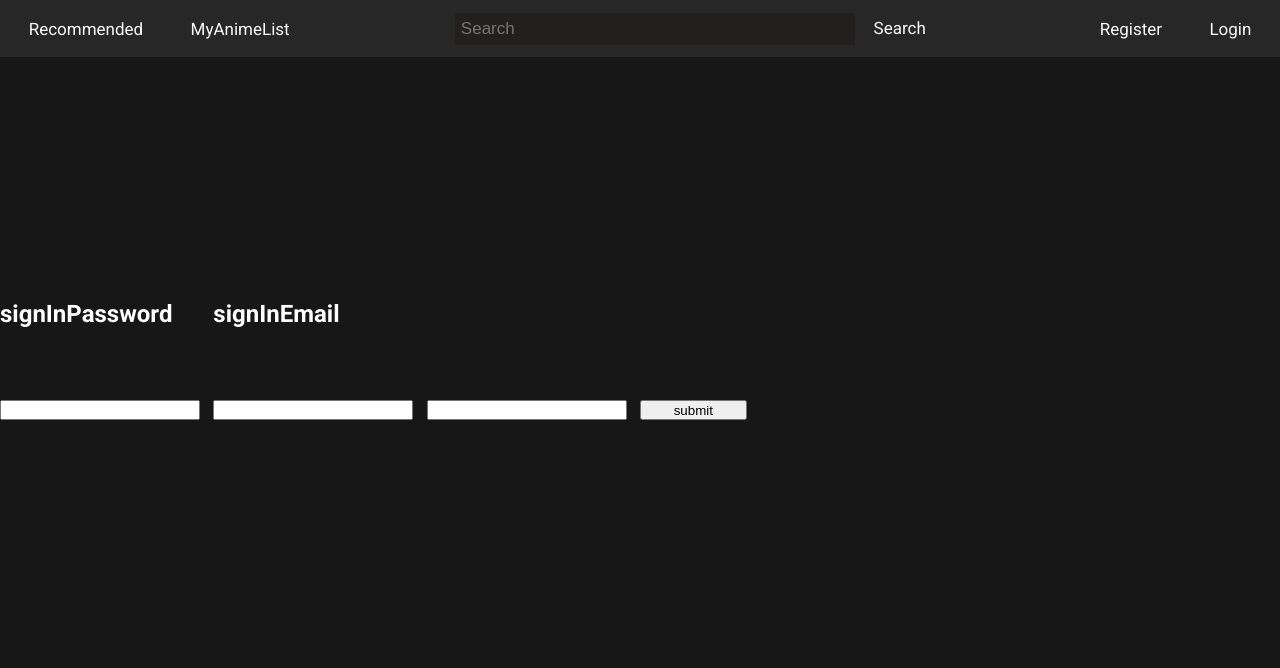
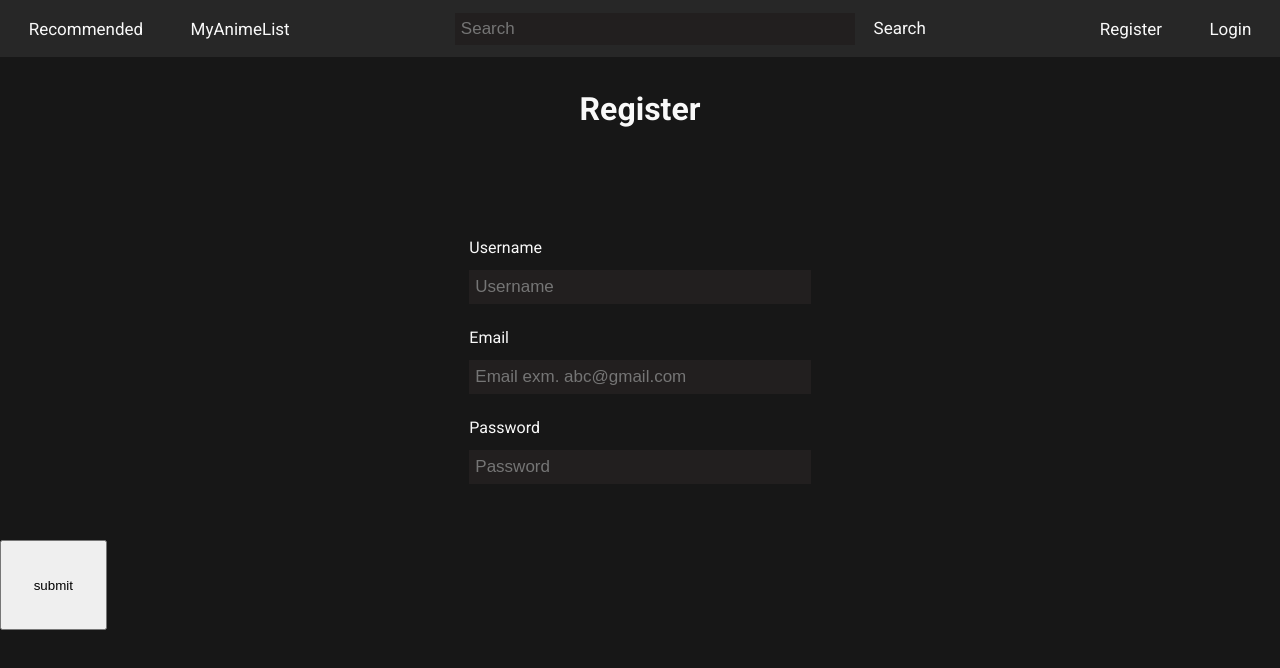
Before and after one commit to SvenRehm/Anime-Api-Practice-Project, a React (Create React App) app: page /Register in a window 1280 px wide. Shown: the top 668 px of the page. Built offline with nearby package versions, Linux system fonts and the light colour scheme.

Commit message:
fixed bugs with register and animelist

```diff
--- a/src/App.js
+++ b/src/App.js
@@ -12,10 +12,11 @@ import SingleMoreInfo from "./Components/SingleMoreInfo/SingleMoreInfo"
 import MyAnimeList from "./Components/MyAnimeList/MyAnimeList"
 import Login from "./Components/Login/Login"
 import Register from "./Components/Register/Register"
-
+import {Logout} from "./Components/Login/actions/Login"
 import { Router, Route } from "react-router-dom"
 import ScrollToTop from "./Components/ScrollToTop/ScrollToTop"
 import { ThemeProvider, createGlobalStyle } from "styled-components"
+
 
 // import AuthenticatedComponent from "./Components/AuthenticatedComponent/AuthenticatedComponent"
 import Auth from "./Components/AuthenticatedComponent/Auth"
@@ -28,14 +29,16 @@ const mapStateToProps = state => {
     search: state.changeSearchField.search,
     filteredAnime: state.requestSearchedAnime.filteredAnime,
     isPending: state.requestSearchedAnime.isPending,
-    error: state.requestSearchedAnime.error
+    error: state.requestSearchedAnime.error,
+    loggedIn: state.Login.LoggedIn
   }
 }
 
 const mapDispatchToProps = dispatch => {
   return {
     onSearchChange: event => dispatch(changeSearchField(event.target.value)),
-    onRequestSearchedAnime: query => dispatch(requestSearchedAnime(query))
+    onRequestSearchedAnime: query => dispatch(requestSearchedAnime(query)),
+    onLogout: () => dispatch(Logout())
   }
 }
 const themeblack = {
@@ -60,7 +63,9 @@ class App extends Component {
       filteredAnime,
       onRequestSearchedAnime,
       onSearchChange,
-      search
+      search,
+      loggedIn,
+      onLogout
     } = this.props
 
     return (
@@ -71,6 +76,8 @@ class App extends Component {
               <GlobalStyle />
               <Navigation
                 onSearchChange={onSearchChange}
+                loggedIn={loggedIn}
+                onLogout={()=>onLogout()}
                 onRequestSearchedAnime={() => onRequestSearchedAnime(search)}
                 search={search}
               />
--- a/src/Components/Categorys/actions/requestCategoryLinks.js
+++ b/src/Components/Categorys/actions/requestCategoryLinks.js
@@ -22,7 +22,7 @@ export const requestCategoryLinks = () => dispatch => {
         type: REQUEST_CATEGORY_LINKS_SUCCESS,
         payload: animeCategoryLinks
       })
-      //CALLING CATION THAT USES THE LINKS
+      //CALLING ACTION THAT USES THE LINKS
       dispatch(requestCategorys(animeCategoryLinks))
     })
 
--- a/src/Components/Login/Login.js
+++ b/src/Components/Login/Login.js
@@ -5,7 +5,8 @@ import styled from "styled-components"
 import {
   changePasswordField,
   changeEmailField,
-  submitLogin
+  submitLogin,
+
 } from "./actions/Login"
 
 const mapStateToProps = state => {
--- a/src/Components/Login/actions/Login.js
+++ b/src/Components/Login/actions/Login.js
@@ -1,6 +1,5 @@
 import { history } from "../../../App"
 import axios from "axios"
-
 
 export const changePasswordField = text => {
   return {
@@ -34,32 +33,14 @@ export const submitLogin = (loginEmail, loginPassword) => dispatch => {
     .then(res => {
       dispatch({
         type: "SUBMIT_LOGIN",
-        token: res.data
+        payload: res.data
       })
+      dispatch(Authenticate(res.data))
       localStorage.setItem("cool-jwt", res.data)
       history.push("/")
     })
 }
-
-export const loginAddToPlaylist = (id, animeid) => dispatch => {
-  fetch("http://localhost:5000/addplaylist", {
-    method: "put",
-    headers: { "Content-Type": "application/json" },
-    body: JSON.stringify({
-      id: id,
-      animeid: animeid
-    })
-  })
-    .then(response => response.json())
-    .then(animeid => {
-      dispatch({
-        type: "LOGIN_ADD_TO_PLAYLIST",
-        payload: animeid
-      })
-    })
-}
-
-export const Authenticate = (jwt) => dispatch => {
+export const Authenticate = jwt => dispatch => {
   axios
     .get("http://localhost:5000/getUser", {
       headers: { Authorization: `Bearer ${jwt}` }
@@ -75,3 +56,43 @@ export const Authenticate = (jwt) => dispatch => {
       history.push("/Login")
     })
 }
+// export const loginAddToPlaylist = (id, animeid) => dispatch => {
+//   fetch("http://localhost:5000/addplaylist", {
+//     method: "put",
+//     headers: { "Content-Type": "application/json" },
+//     body: JSON.stringify({
+//       id: id,
+//       animeid: animeid
+//     })
+//   })
+//     .then(response => response.json())
+//     .then(animeid => {
+//       dispatch({
+//         type: "LOGIN_ADD_TO_PLAYLIST",
+//         payload: animeid
+//       })
+//     })
+// }
+
+export const loginAddToPlaylist = (id, animeid) => dispatch => {
+  axios
+    .put("http://localhost:5000/addplaylist", {
+      id: id,
+      animeid: animeid
+    })
+    .then(res => {
+      dispatch({
+        type: "LOGIN_ADD_TO_PLAYLIST",
+        payload: animeid
+      })
+    })
+}
+
+
+export const Logout = () => dispatch => {
+  dispatch({
+    type: "LOGOUT"
+  })
+  localStorage.removeItem("cool-jwt")
+  history.push("/")
+}
--- a/src/Components/Login/reducers/Login.js
+++ b/src/Components/Login/reducers/Login.js
@@ -22,16 +22,25 @@ export const Login = (state = initialState, action = {}) => {
         signInPassword: ""
       })
     case "AUTHENTICATE":
-      return Object.assign({}, state, {
+      return {
+        ...state,
         LoggedIn: true,
         user: action.payload
-      })
+      }
     case "LOGIN_ADD_TO_PLAYLIST":
       return {
         ...state,
         user: {
           ...state.user,
-          animelist: [...action.payload]
+          animelist: [...state.user.animelist, action.payload]
+        }
+      }
+    case "LOGOUT":
+      return {
+        ...state,
+        LoggedIn: false,
+        user: {
+          animelist: []
         }
       }
     default:
--- a/src/Components/MyAnimeList/actions/requestList.js
+++ b/src/Components/MyAnimeList/actions/requestList.js
@@ -1,14 +1,14 @@
 //ACTION THAT USES THE LINKS
-export const requestList = animeCategoryLinks => dispatch => {
+export const requestList = animelistids => dispatch => {
   dispatch({
     type: "REQUEST_ANIME_LIST_PENDING"
   })
 
   //FETCHIN EVERY LINK
-  let requests = animeCategoryLinks.map(id =>
+
+  let requests = animelistids.map(id =>
     fetch(`https://kitsu.io/api/edge/anime/${id}`)
   )
-
   Promise.all(requests)
     .then(responses => {
       return responses
--- a/src/Components/MyAnimeList/reducers/requestList.js
+++ b/src/Components/MyAnimeList/reducers/requestList.js
@@ -7,8 +7,13 @@ export const requestList = (state = initialState, action = {}) => {
       //RETRUN INTITALSTATE/THAN RETRURN REDUX STATE/THAN INJECT NEW STATE
       return {
         ...state,
-        animeList: [...state.animeList, ...action.payload]
+        animeList: [...action.payload]
         // animeList: action.payload
+      }
+    case "LOGOUT":
+      return {
+        ...state,
+        animeList: []
       }
 
     default:
--- a/src/Components/Navigation/Navigation.js
+++ b/src/Components/Navigation/Navigation.js
@@ -1,4 +1,4 @@
-import React from "react"
+import React, { Component } from "react"
 import styled from "styled-components"
 import { Link } from "react-router-dom"
 
@@ -55,8 +55,21 @@ const StyledNav = styled.ul`
     }
   }
 `
+class Navigation extends Component {
+  onSubmit=(e) =>{
+    e.preventDefault()
+    console.log("The link was clicked.")
+    this.props.onLogout()
+  }
 
-const Navigation = ({ onSearchChange, onRequestSearchedAnime, search }) => {
+  render() {
+    const {
+      onSearchChange,
+      onRequestSearchedAnime,
+      search,
+      loggedIn
+    } = this.props
+
     return (
       <StyledNav>
         <li>
@@ -81,11 +94,27 @@ const Navigation = ({ onSearchChange, onRequestSearchedAnime, search }) => {
         <li>
           <Link to={`/Register`}> Register</Link>
         </li>
+
         <li>
+          {loggedIn ? (
+            <a href="/" onClick={this.onSubmit}>
+              Logout
+            </a>
+          ) : (
             <Link to={`/Login`}> Login</Link>
+          )}
         </li>
       </StyledNav>
     )
   }
+}
+
+// const Navigation = ({
+//   onSearchChange,
+//   onRequestSearchedAnime,
+//   search,
+//   loggedIn,
+//   onLogout
+// }) => {
 
 export default Navigation
--- a/src/Components/Register/Register.js
+++ b/src/Components/Register/Register.js
@@ -31,68 +31,98 @@ const mapDispatchToProps = dispatch => {
   }
 }
 
-const LoginDiv = styled.div`
+const RegisterStyles = styled.div`
   display: grid;
+  grid-template-columns: repeat(12, minmax(0, 1fr));
+  grid-template-rows: repeat(8, 90px);
+  label {
+    grid-row: 3;
+    grid-column: 5 / span 4;
+    width: 70%;
 
-  grid-template-columns: repeat(12, minmax(0, 1fr));
-  grid-template-rows: repeat(12, 100px);
-  h2 {
-    color: white;
+    height: 2em;
+    justify-self: center;
+    align-self: end;
+
+    color: ${props => props.theme.secondary};
+    width: 80%;
+    & #username {
+      grid-row: 3;
+    }
+    &#password {
+      grid-row: 5;
+    }
+
+    &#email {
+      grid-row: 4;
+    }
+  }
+  input {
+    padding: 6px;
+    justify-self: center;
+    height: 2em;
+    font-size: 17px;
+    width: 80%;
+    border: none;
+    color: ${props => props.theme.secondary};
+    background: ${props => props.theme.darkgrey};
+  }
+
+  input[name="RegisterName"] {
     grid-row: 4;
+
+    grid-column: 5 / span 4;
   }
-  h2.mail {
-    color: white;
-    grid-row: 4;
-    grid-column: 3 / span 1;
+  input[name="RegisterPassword"] {
+    grid-row: 6;
+
+    grid-column: 5 / span 4;
+  }
+  input[name="RegisterEmail"] {
+    grid-row: 5;
+
+    grid-column: 5 / span 4;
+  }
+  h1 {
+    text-align: center;
+    grid-column: 5 / span 4;
+    grid-row: 2;
+    color: ${props => props.theme.secondary};
   }
   button {
-    grid-row: 5;
-    grid-column: 7;
-    height: 20px;
-  }
-  input {
-    width: 200px;
-    height: 20px;
-    margin-right: 1em;
-    grid-column: 1;
-    grid-row: 5;
-  }
-  input.right {
-    width: 200px;
-    height: 20px;
-    margin-right: 1em;
-    grid-column: 3;
-    grid-row: 5;
-  }
-  input.moreright {
-    width: 200px;
-    height: 20px;
-    margin-right: 1em;
-    grid-column: 5;
-    grid-row: 5;
+    grid-row: 7;
   }
 `
 class Register extends Component {
   render() {
+    const { regiterPassword, registerEmail, registerName } = this.props
+    return (
+      <RegisterStyles>
+        <h1>Register</h1>
+        <label id="username">Username</label>
+        <input
+          placeholder="Username"
+          onChange={this.props.onChangeRegisterNameField}
+          type="text"
+          name="RegisterName"
+          value={registerName}
+        />
 
-    return (
-      <LoginDiv>
-        <h1>Login</h1>
-        <h2>signInPassword</h2>
+        <label id="email">Email</label>
         <input
+          placeholder="Email exm. abc@gmail.com"
+          onChange={this.props.onChangeRegisterEmailField}
+          type="email"
+          name="RegisterEmail"
+          value={registerEmail}
+        />
+        <label id="password">Password</label>
+        <input
+          placeholder="Password"
           onChange={this.props.onChangeRegisterPasswordField}
           type="password"
-        />
-        <h2 className="mail">signInEmail</h2>
-        <input
-          className="right"
-          onChange={this.props.onChangeRegisterEmailField}
-          type="text"
-        />
-        <input
-          className="moreright"
-          onChange={this.props.onChangeRegisterNameField}
-          type="text"
+          name="RegisterPassword"
+          value={regiterPassword}
         />
         <button
           onClick={() =>
@@ -105,7 +135,7 @@ class Register extends Component {
         >
           submit
         </button>
-      </LoginDiv>
+      </RegisterStyles>
     )
   }
 }
--- a/src/Components/Register/actions/Register.js
+++ b/src/Components/Register/actions/Register.js
@@ -22,11 +22,11 @@ export const submitRegister = (
   registerPassword,
   registerName
 ) => dispatch => {
-  fetch("http://localhost:3001/register", {
+  fetch("http://localhost:5000/register", {
     method: "post",
     headers: { "Content-Type": "application/json" },
     body: JSON.stringify({
-      name: registerName,
+      username: registerName,
       email: registerEmail,
       password: registerPassword
     })
```
Lines whose indentation alone changed are shown as unchanged.
